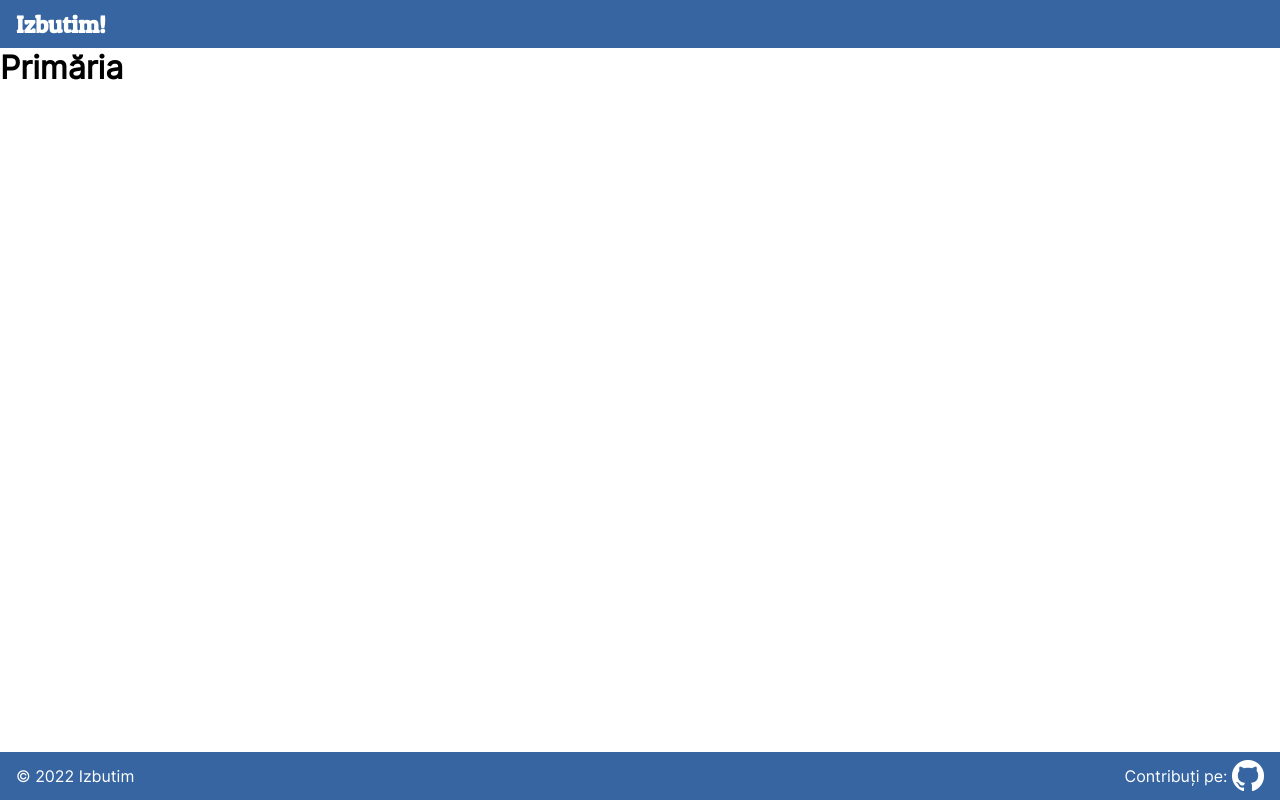
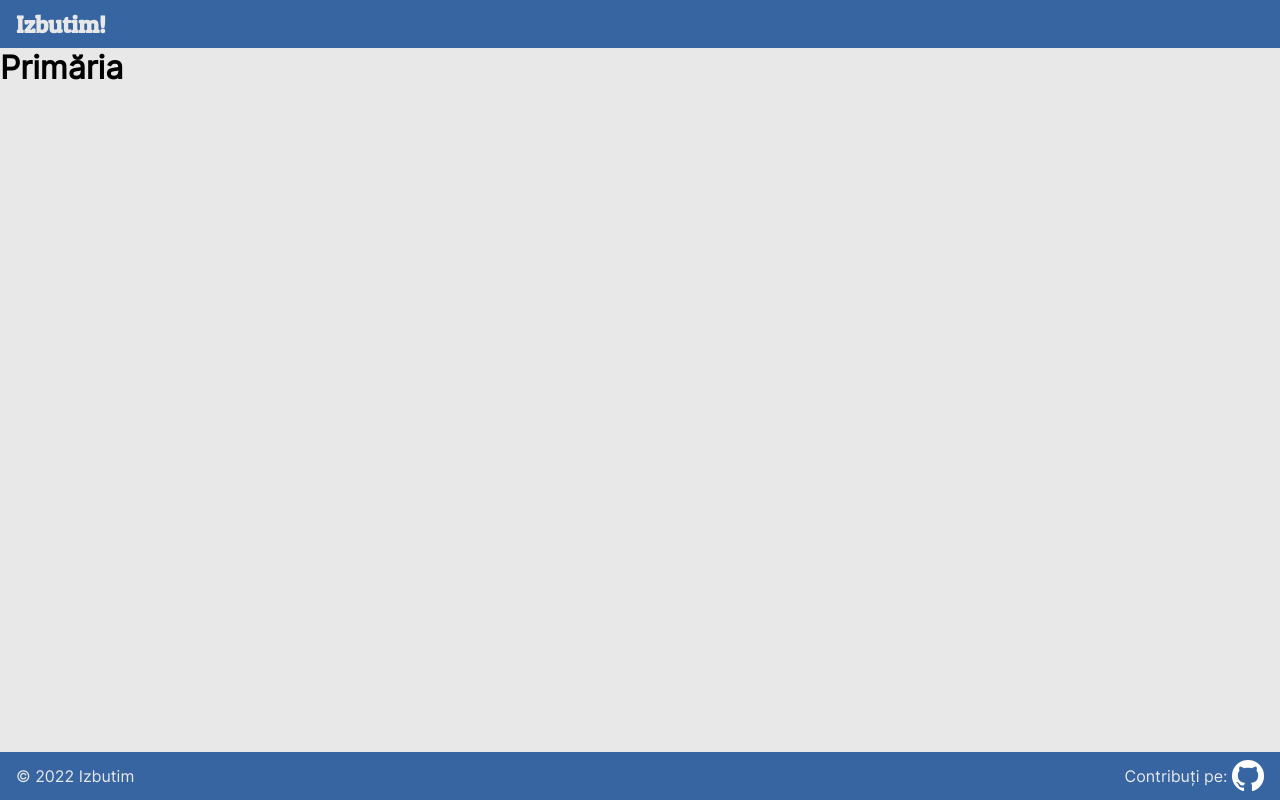
Before and after one commit to izbutim/izbutim, a Gatsby site: page /primaria in a window 1280 px wide. Built offline with nearby package versions, Linux system fonts and the light colour scheme; Gatsby itself is replaced by a stand-in of ours.

Commit message:
Introduce subtle off-white to protect the eyes somewhat

```diff
--- a/src/components/IndexPage/IndexPageCard/IndexPageCard.module.css
+++ b/src/components/IndexPage/IndexPageCard/IndexPageCard.module.css
@@ -55,7 +55,7 @@
   padding: 1rem;
 
   font-family: 'Inter Bold', sans-serif;
-  color: #ffffff;
+  color: var(--clr-off-white);
 
   background-color: rgba(54, 101, 161, 0.8);
 
--- a/src/components/PageLayout.module.css
+++ b/src/components/PageLayout.module.css
@@ -8,7 +8,7 @@
   flex-direction: row;
   align-items: center;
 
-  color: #ffffff;
+  color: var(--clr-off-white);
 }
 
 .title {
@@ -31,7 +31,7 @@
   flex-direction: row;
   align-items: center;
 
-  color: #ffffff;
+  color: var(--clr-off-white);
 }
 
 .filler {
--- a/src/global.css
+++ b/src/global.css
@@ -19,9 +19,11 @@
 
 :root {
   --clr-tm-blue: #3665a1; /* (54, 101, 161) */
+  --clr-off-white: #e8e8e8;
 }
 
 body {
   margin: 0;
   font-family: 'Inter Regular', sans-serif;
+  background-color: var(--clr-off-white);
 }
```
